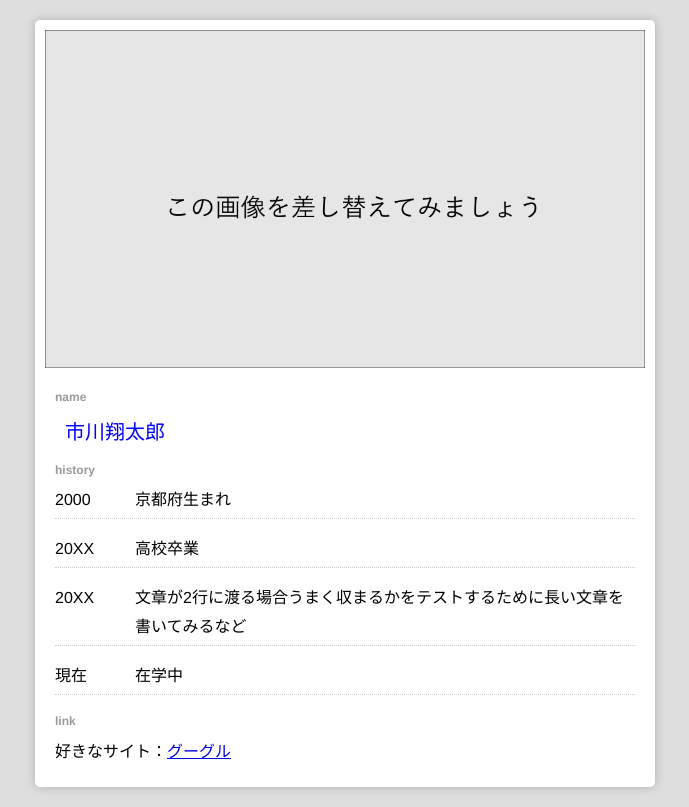
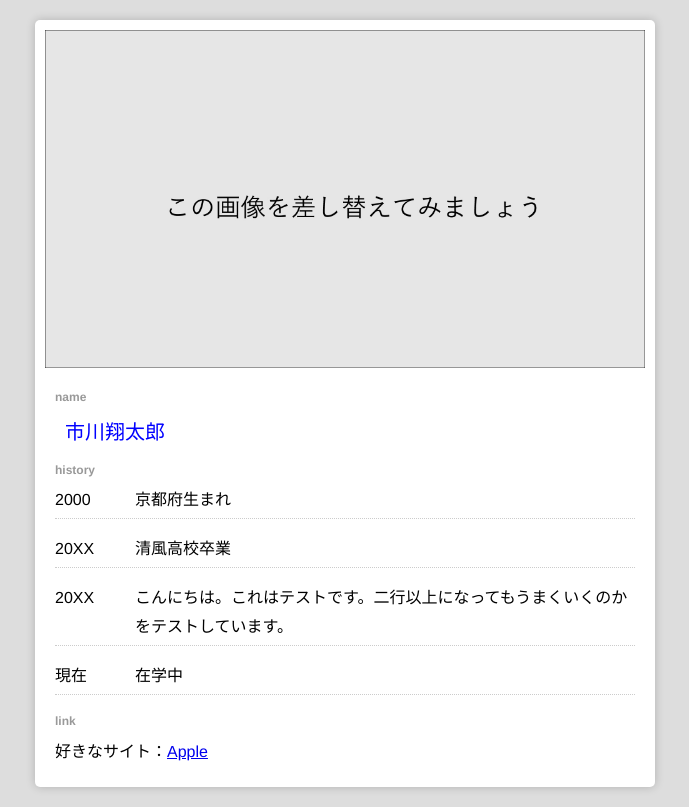
Before and after one commit to KUAD-XtechDesign/simple_page-shotaro314, a plain HTML site: page index.html in a window 1280 px wide. Shown: the whole page, without its empty margins (295-984 px from the left). Drawn offline with Linux system fonts and the light colour scheme.

Commit message:
history_test

```diff
--- a/index.html
+++ b/index.html
@@ -24,14 +24,14 @@
         <h2 class="title">history</h2>
         <ul class="history_list">
           <li><div class="year">2000</div><div class="txt">京都府生まれ</div></li>
-          <li><div class="year">20XX</div><div class="txt">高校卒業</div></li>
-          <li><div class="year">20XX</div><div class="txt">文章が2行に渡る場合うまく収まるかをテストするために長い文章を書いてみるなど</div></li>
+          <li><div class="year">20XX</div><div class="txt">清風高校卒業</div></li>
+          <li><div class="year">20XX</div><div class="txt">こんにちは。これはテストです。二行以上になってもうまくいくのかをテストしています。</div></li>
           <li><div class="year">現在</div><div>在学中</div></li>
         </ul>
 
         <h2 class="title">link</h2>
         <div>
-          好きなサイト：<a href="https://google.com" target="_blank">グーグル</a>
+          好きなサイト：<a href="https://www.apple.com/jp/" target="_blank">Apple</a>
         </div>
 
       </div>
```
